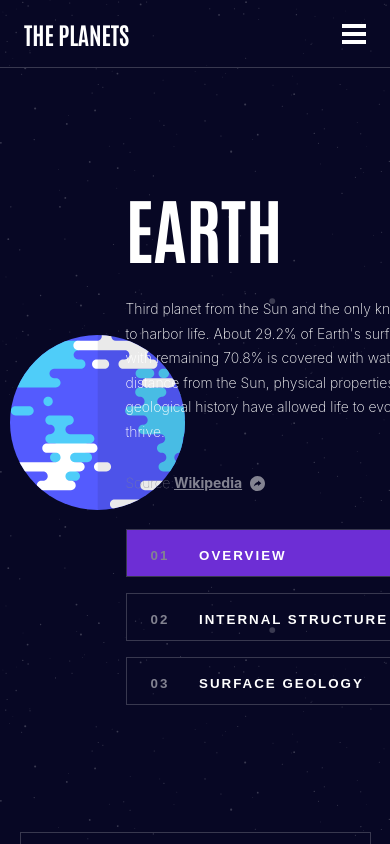
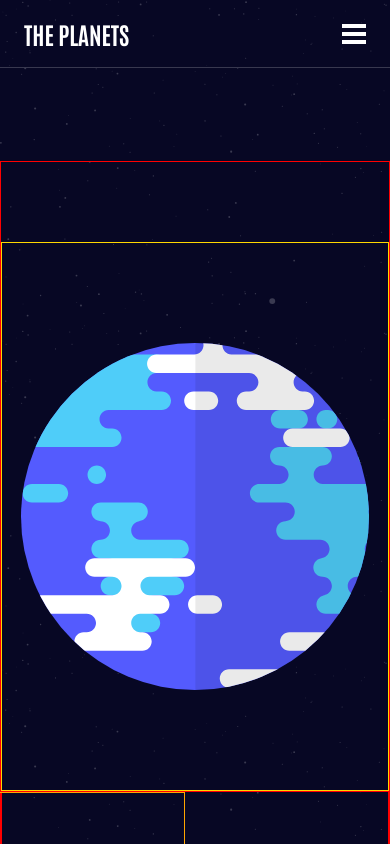
Before and after one commit to Uvacoder/abc-theplanets, a Next.js app: page / in a window 390 px wide. Shown: the top 844 px of the page. Built offline with nearby package versions, Linux system fonts and the light colour scheme.

Commit message:
work on the Home section, PlanetImage, PlanetInfo for < 900 Mq's

```diff
--- a/styles/Home.module.css
+++ b/styles/Home.module.css
@@ -17,3 +17,13 @@
     align-items: center;
     height: 675px;
 }
+
+@media screen and (max-width: 900px) {
+    .flexContainer {
+        border: 1px solid red;
+        flex-direction: column;
+        height: max-content;
+        padding: 5rem 0;
+        margin-top: 76px;
+    }
+}
--- a/styles/PlanetImage.module.css
+++ b/styles/PlanetImage.module.css
@@ -28,3 +28,14 @@
     width: 165px;
     height: auto;
 }
+
+@media screen and (max-width: 900px) {
+    .container {
+        width: 100%;
+        border: 1px solid gold;
+    }
+
+    .hoverContainer {
+        top: 550px;
+    }
+}
--- a/styles/PlanetInfo.module.css
+++ b/styles/PlanetInfo.module.css
@@ -85,3 +85,37 @@ font-family: 'Spartan', sans-serif; */
     padding: 0 1.5rem 0 0;
     letter-spacing: 2px;
 }
+
+@media screen and (max-width: 900px) {
+    .container {
+        width: 100%;
+        height: auto;
+        display: flex;
+        justify-content: center;
+        align-items: center;
+        flex-direction: row;
+        border: 1px solid red;
+    }
+
+    .buttonContainer {
+        display: flex;
+        align-items: flex-end;
+        justify-content: center;
+        width: 50%;
+        height: auto;
+        border: 1px solid purple;
+        margin-right: 5%;
+    }
+
+    .infoTextContainer {
+        width: 50%;
+        border: 1px solid orange;
+        padding: 2rem;
+    }
+
+    .button {
+        width: 280px;
+        height: 40px;
+    }
+
+}
```
